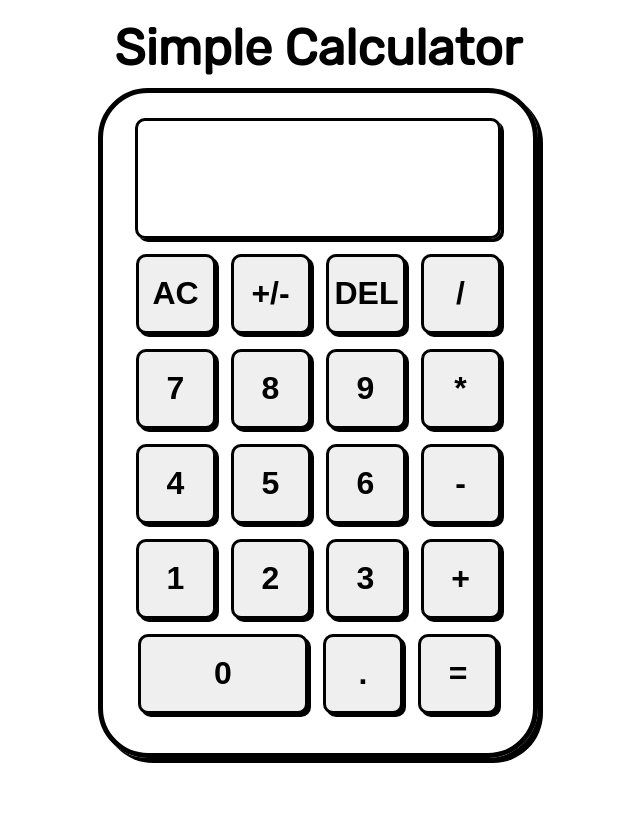
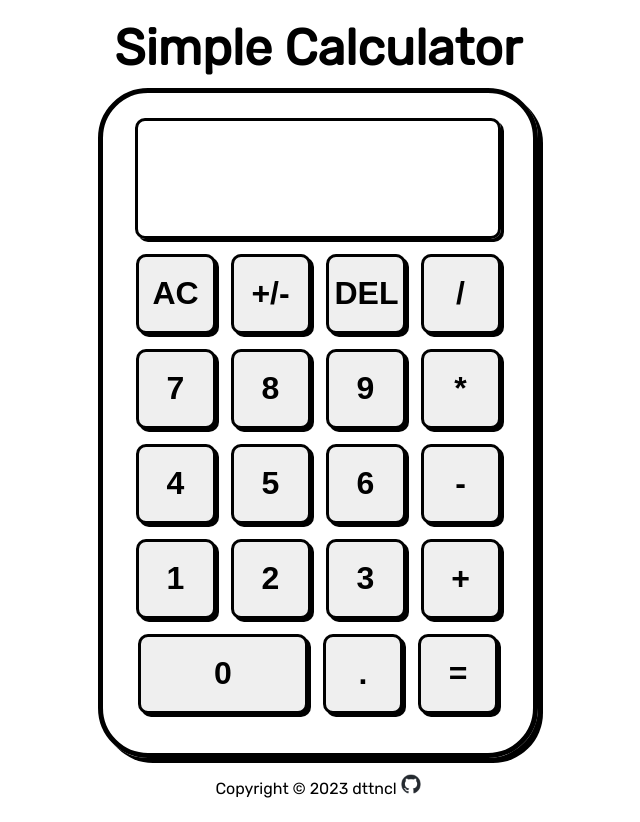
Before and after one commit to dttncl/simple-calculator, a plain HTML site: page index.html in a window 1280 px wide. Shown: the whole page, without its empty margins (322-962 px from the left). Before the commit the page ends 800 px from the top, so only its background shows below. Drawn offline with Linux system fonts and the light colour scheme.

Commit message:
finalize calculator style

```diff
--- a/index.html
+++ b/index.html
@@ -36,7 +36,10 @@
             </div>
         </div>
     </main>
-    <footer></footer>
+    <footer>
+        <p>
+            Copyright &copy; 2023 <a href="https://github.com/dttncl">dttncl <img src="./images/github-mark.png"></a>
+        </p></footer>
 </body>
 <script src="index.js"></script>
 </html>
--- a/style.css
+++ b/style.css
@@ -6,6 +6,16 @@ body {
     flex-direction: column;
     justify-content: center;
     align-items: center;
+}
+
+a {
+    text-decoration: none;
+    color: black;
+}
+
+
+footer img {
+    height: 20px;
 }
 
 h1 {
```
Also changed, not shown: images/github-mark.png (added).
